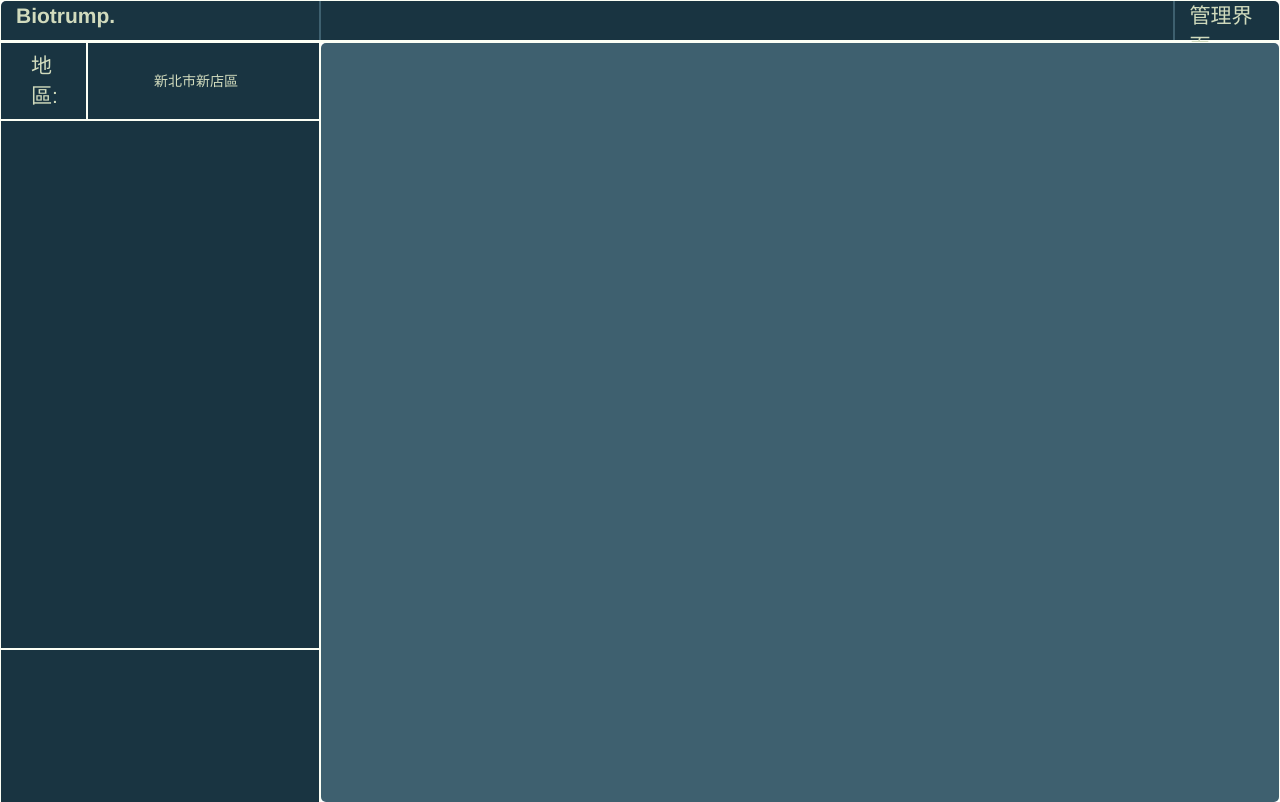
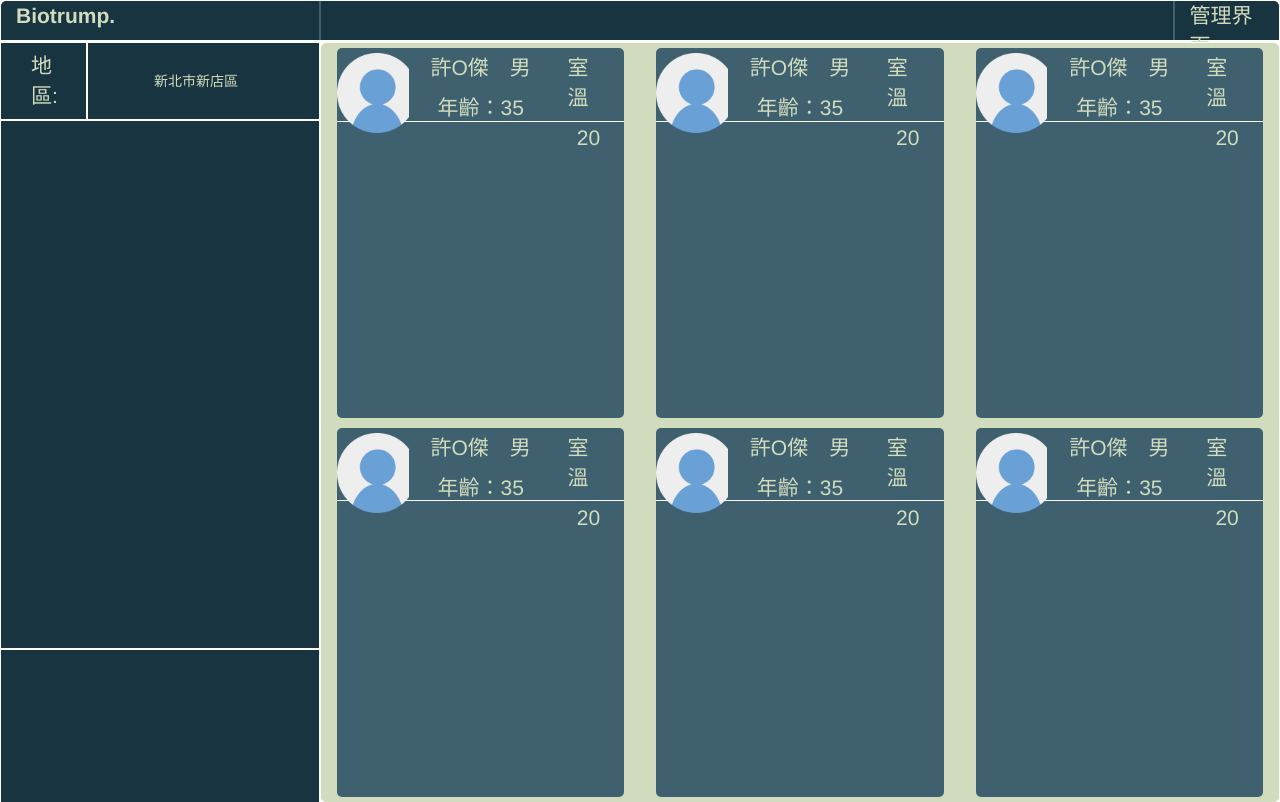
Before and after one commit to cloverhsc/small_project2, an Angular app: page /dashboard in a window 1280 px wide. Built offline with nearby package versions, Linux system fonts and the light colour scheme.

Commit message:
Layout almost ready. Need module detail customer info

```diff
--- a/src/app/dashboard/physiological/physiological.component.css
+++ b/src/app/dashboard/physiological/physiological.component.css
@@ -0,0 +1,55 @@
+@charset "UTF-8";
+
+/* customer info include avatar, name, age, environment temperature */
+.customer-info-area {
+    position: relative;
+    width: 100%;
+    height: 20%;
+    padding-top:5px;
+    padding-left: 0px;
+    padding-right: 0px;
+    border-bottom: 1px solid #FCFFF5;
+}
+
+.customer-avatar-block {
+    position: relative;
+    padding-left: 0px;
+    padding-right: 0px;
+    overflow: hidden;
+}
+.avatar{
+    margin: auto;
+    position: relative;
+    height: 80px;
+    width: 80px;
+}
+.avatar img{
+    position: relative;
+    width: 100%;
+    height: 100%;
+}
+
+.customer-name-age-block, .environment-temperature-block {
+    position: relative;
+    height: 100%;
+    display: flex;
+    flex-direction: column;
+    align-items: center;
+    font-size: 1.5em;
+    color:#D1DBBD;
+}
+
+.name {
+
+}
+.sex {
+    padding-left: 1em;
+}
+.age{
+}
+.age span {
+}
+
+.temperature {
+
+}
--- a/src/app/dashboard/physiological/physiological.component.html
+++ b/src/app/dashboard/physiological/physiological.component.html
@@ -1,3 +1,18 @@
-<p>
-  physiological works!
-</p>
+<!-- customer avatar , name , age , environment temperature -->
+<aside class=" customer-info-area col-xs-12 col-sm-12 col-md-12 col-lg-12">
+    <div class="customer-avatar-block col-xs-3 col-sm-3 col-md-3 col-lg-3">
+        <figure class="avatar">
+            <img src="assets/photo.png" alt="custome's avatar"/>
+        </figure>
+    </div>
+
+    <div class="customer-name-age-block col-xs-6 col-sm-6 col-md-6 col-lg-6">
+        <P class="name"><span>許O傑</span><span class="sex">男</span></P>
+        <P class="age">年齡：<span>35</span></P>
+    </div>
+
+    <div class="environment-temperature-block col-xs-3 col-sm-3 col-md-3 col-lg-3">
+        <p class="temperature">室溫</p>
+        <p>20</p>
+    </div>
+</aside>
--- a/src/app/dashboard/slide/slide.component.css
+++ b/src/app/dashboard/slide/slide.component.css
@@ -1,5 +1,21 @@
 .physiological-section {
+    background-color: #D1DBBD;
+    border-radius: 5px;
+    height:100%;
+    display: flex;
+    flex-wrap: wrap;
+    justify-content: space-around;
+    padding-left:0px;
+    padding-right: 0px;
+}
+
+.customer-physiological-card {
+    position: relative;
+    margin: 5px;
     background-color: #3E606F;
     border-radius: 5px;
-    height:100%;
+    width: 30%;
+    height: calc(50% - 10px);
+    padding-left:0px;
+    padding-right: 0px;
 }
--- a/src/app/dashboard/slide/slide.component.html
+++ b/src/app/dashboard/slide/slide.component.html
@@ -1,3 +1,8 @@
 <section class="col-xs-12 col-sm-12 col-md-12 col-lg-12 physiological-section">
-
+    <app-physiological class="customer-physiological-card row"></app-physiological>
+    <app-physiological class="customer-physiological-card row"></app-physiological>
+    <app-physiological class="customer-physiological-card row"></app-physiological>
+    <app-physiological class="customer-physiological-card row"></app-physiological>
+    <app-physiological class="customer-physiological-card row"></app-physiological>
+    <app-physiological class="customer-physiological-card row"></app-physiological>
 </section>
```
Also changed, not shown: src/assets/photo.png (added).
